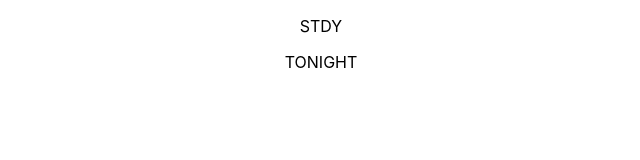
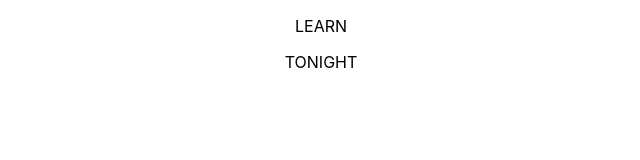
Before and after one commit to EternalWill43/TSTasks, a React (Create React App) app: page / in a window 1280 px wide. Shown: the top 160 px of the page, without its empty margins (319-959 px from the left). Built offline with nearby package versions, Linux system fonts and the light colour scheme.

Commit message:
Add state

```diff
--- a/src/App.tsx
+++ b/src/App.tsx
@@ -2,6 +2,7 @@ import React from 'react';
 import logo from './logo.svg';
 import './App.css';
 import TestStuff from './components/TestStuff';
+import {useState} from 'react';
 
 function App() {
 
@@ -15,12 +16,14 @@ function App() {
   }
 
 
-  let myObj: Task[] = [{desc: "STDY", complete: true}, {desc: "TONIGHT"}];
+  let myObj: Task[] = [{desc: "LEARN", complete: true}, {desc: "TONIGHT"}];
+
+  const [tasks, setTasks] = useState<Task[]>(myObj);
 
 
   return (
     <div className="App">
-      <TestStuff {...myObj}/>
+      <TestStuff {...tasks}/>
     </div>
   );
 }
```
